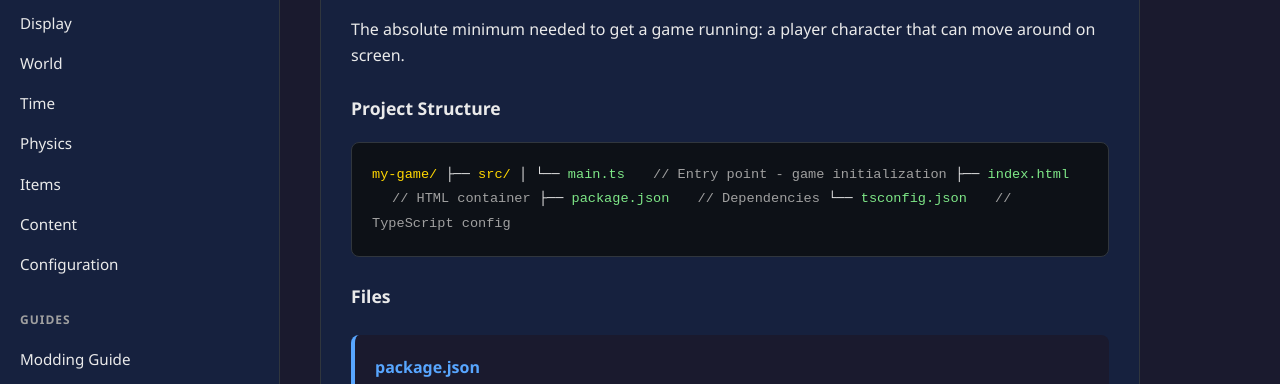
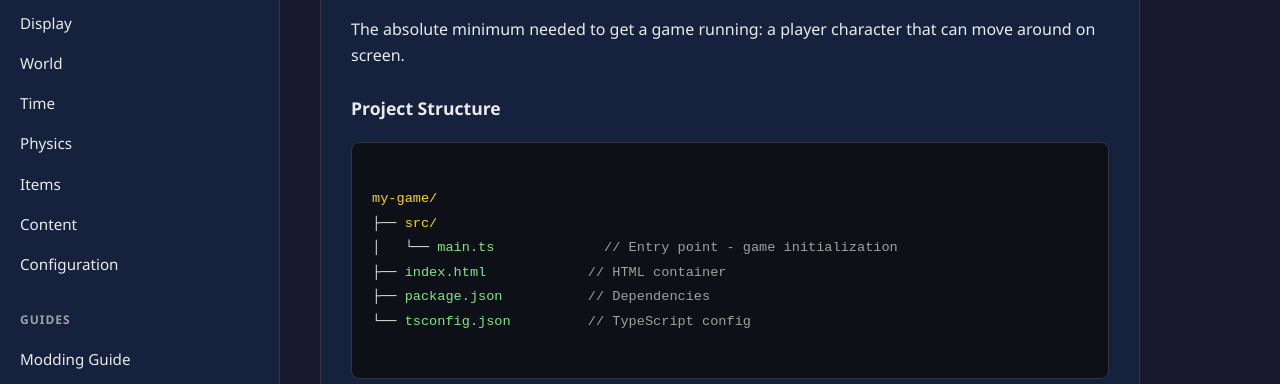
Before and after one commit to r3ndd/ascii-world, a website: page docs/examples.html in a window 1280 px wide. Shown: the part 416-800 px from the top of the page. Drawn offline with Linux system fonts and the light colour scheme.

Commit message:
Fix file tree formatting in examples page
Add white-space: pre to .file-tree CSS class to properly
preserve newlines in project structure diagrams.

```diff
--- a/docs/examples.html
+++ b/docs/examples.html
@@ -267,6 +267,8 @@
             font-family: 'Fira Code', monospace;
             font-size: 0.85rem;
             line-height: 1.8;
+            white-space: pre;
+            overflow-x: auto;
         }
 
         .file-tree .folder {
```
